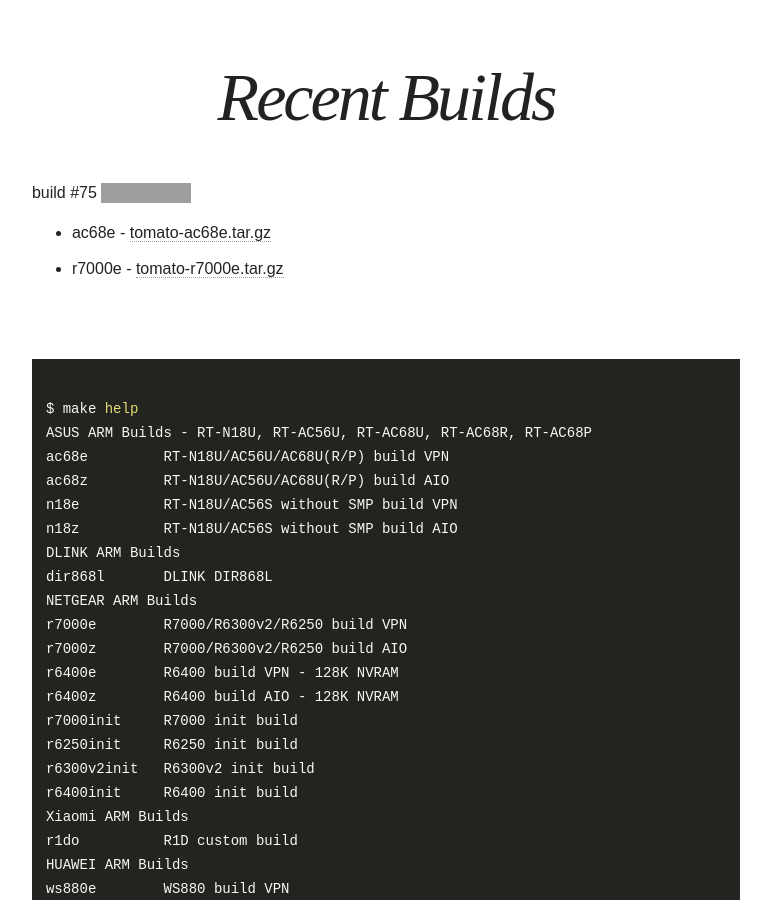
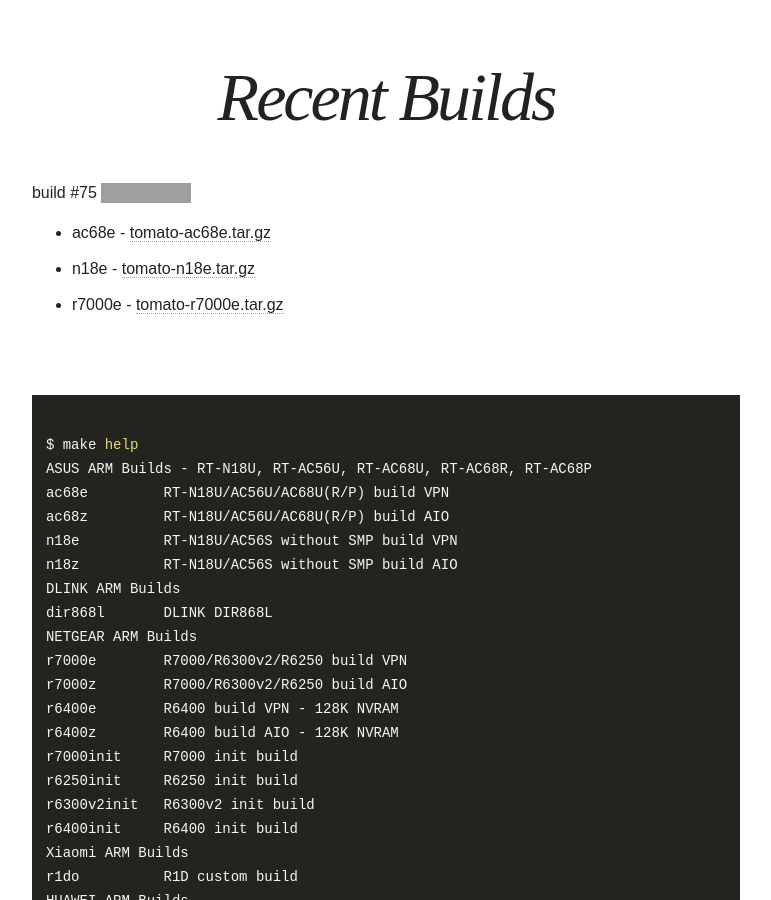
Before and after one commit to oglopss/tomato-arm-ci-jekyll, a Jekyll site: the page built from index.html, in a window 1280 px wide and 900 px high, scrolled down 415 px. Shown: the whole window, without its empty margins (254-1025 px from the left). Built offline with Jekyll 4.4.1, drawn with Linux system fonts in a browser that asks for light colours; nearby versions of some CDN libraries; grey boxes are pictures that could not be loaded.

Commit message:
Travis build 75 n18e pushed to gh-pages

```diff
--- a/_data/ss.yml
+++ b/_data/ss.yml
@@ -2,3 +2,4 @@ build: 75
 files:
   - 0001 ac68e tomato-ac68e.tar.gz
   - 0003 r7000e tomato-r7000e.tar.gz
+  - 0002 n18e tomato-n18e.tar.gz
```
